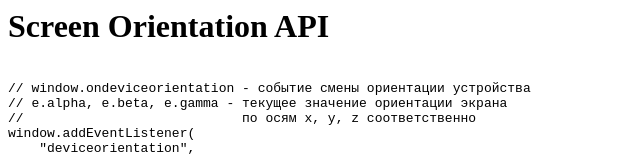
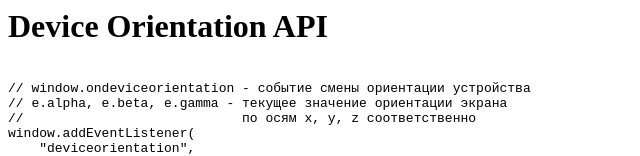
Before and after one commit to sergeymakoveev/examples, a plain HTML site: page 2013.01.trends-of-frontend/api.deviceorientation.html in a window 1280 px wide. Shown: the top 156 px of the page, without its empty margins (0-640 px from the left). Drawn offline with Linux system fonts and the light colour scheme.

Commit message:
[edit] api.deviceorientation.html

```diff
--- a/2013.01.trends-of-frontend/api.deviceorientation.html
+++ b/2013.01.trends-of-frontend/api.deviceorientation.html
@@ -1,6 +1,6 @@
 <html>
 <head>
-<title>Examples/Screen Orientation API</title>
+<title>Examples/Device Orientation API</title>
 <meta http-equiv="Content-type" content="text/html; charset=utf-8">
 <script src="//yandex.st/jquery/1.8.3/jquery.min.js"></script>
 <script src="logger.js"></script>
@@ -12,7 +12,7 @@
 -->
 </head>
 <body>
-<h1>Screen Orientation API</h1>
+<h1>Device Orientation API</h1>
 <!--
 Open <a href="javascript:(function(F,i,r,e,b,u,g,L,I,T,E){if(F.getElementById(b))return;E=F[i+'NS']&&F.documentElement.namespaceURI;E=E?F[i+'NS'](E,'script'):F[i]('script');E[r]('id',b);E[r]('src',I+g+T);E[r](b,u);(F[e]('head')[0]||F[e]('body')[0]).appendChild(E);E=new%20Image;E[r]('src',I+L);})(document,'createElement','setAttribute','getElementsByTagName','FirebugLite','4','firebug-lite.js','releases/lite/latest/skin/xp/sprite.png','https://getfirebug.com/','#startOpened');">console</a>.
 -->
```
